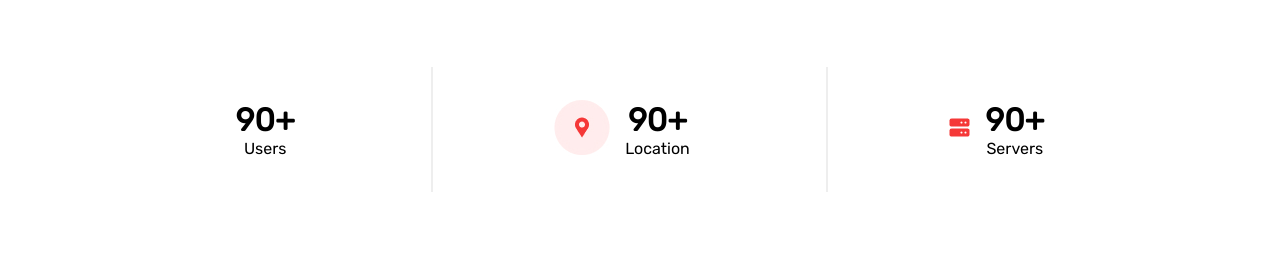
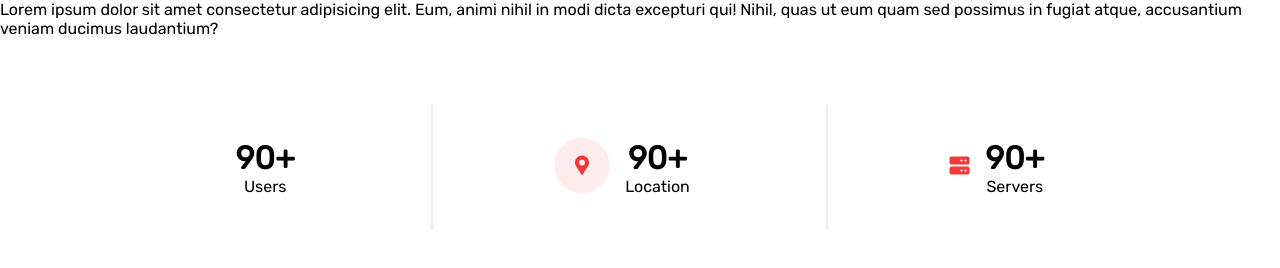
Before and after one commit to LaslesVPN/lasles-VPN, a plain HTML site: page index.html in a window 1280 px wide. Drawn offline with Linux system fonts and the light colour scheme.

Commit message:
added lorem div

```diff
--- a/index.html
+++ b/index.html
@@ -10,6 +10,10 @@
 </head>
 
 <body>
+
+	<div>Lorem ipsum dolor sit amet consectetur adipisicing elit. Eum, animi nihil in modi dicta excepturi qui! Nihil,
+		quas ut eum quam sed possimus in fugiat atque, accusantium veniam ducimus laudantium?</div>
+
 	<div class="big-box">
 		<div class="box1">
 			<div class="mini-box">
```
Lines whose indentation alone changed are shown as unchanged.
